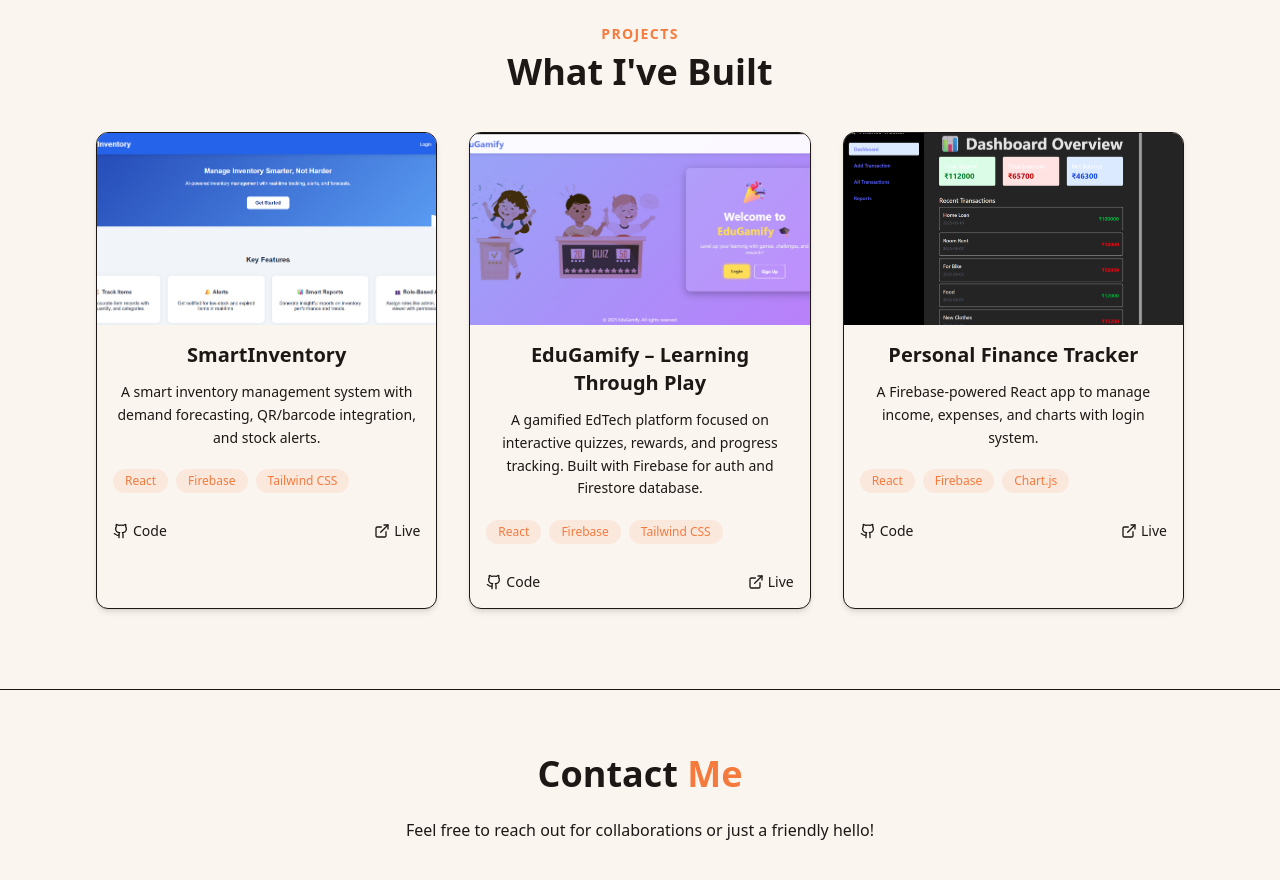
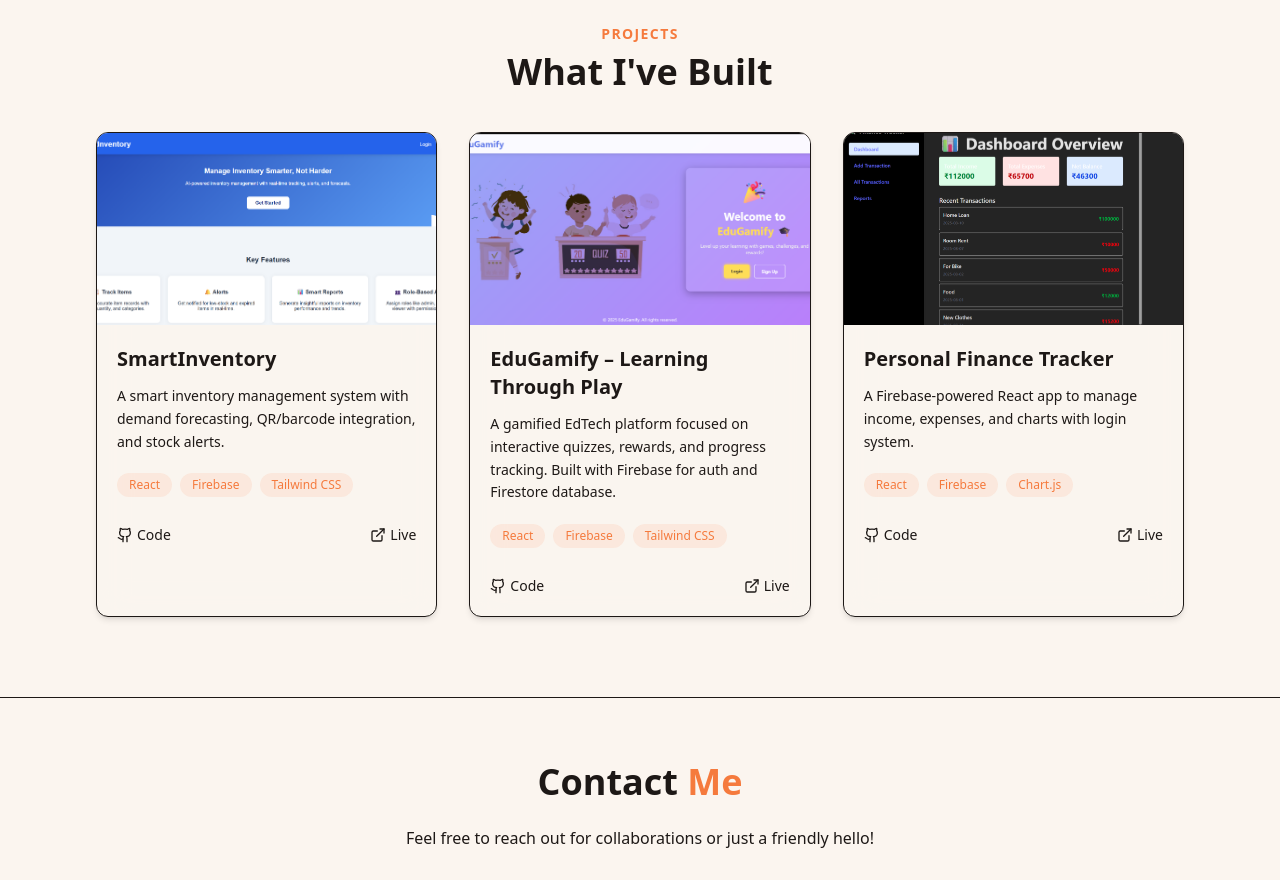
Before and after one commit to RCThakur/My-Portfolio, a React (Vite) app: page / in a window 1280 px wide. Shown: the part 2180-3060 px from the top of the page. Built offline with nearby package versions, Linux system fonts and the light colour scheme.

Commit message:
Updated(projects): cinematic project cards with image zoom overlay

```diff
--- a/src/components/Projects.jsx
+++ b/src/components/Projects.jsx
@@ -3,8 +3,20 @@ import { projects } from "../lib/projectData";
 import { motion } from "framer-motion";
 import { ExternalLink, Github } from "lucide-react";
 
+export const Projects = () => {
+  const containerVariants = {
+    hidden: { opacity: 0 },
+    visible: {
+      opacity: 1,
+      transition: { staggerChildren: 0.15 },
+    },
+  };
 
-export const Projects = () => {
+  const cardVariants = {
+    hidden: { opacity: 0, y: 40 },
+    visible: { opacity: 1, y: 0, transition: { duration: 0.6, ease: "easeOut" } },
+  };
+
   return (
     <section
       id="projects"
@@ -24,27 +36,31 @@ export const Projects = () => {
         {/* Projects Grid */}
         <motion.div
           className="grid grid-cols-1 sm:grid-cols-2 lg:grid-cols-3 gap-8"
-          initial={{ opacity: 0, y: 50 }}
-          whileInView={{ opacity: 1, y: 0 }}
+          variants={containerVariants}
+          initial="hidden"
+          whileInView="visible"
           viewport={{ once: true }}
-          transition={{ duration: 0.6 }}
         >
           {projects.map((project, index) => (
             <motion.div
               key={index}
-              whileHover={{ scale: 1.03 }}
-              className="bg-background border border-border rounded-xl overflow-hidden shadow-md hover:shadow-xl transition-all"
+              variants={cardVariants}
+              whileHover={{ scale: 1.03, rotate: 0.3 }}
+              className="relative bg-background/80 border border-border backdrop-blur-lg rounded-xl overflow-hidden shadow-md hover:shadow-xl transition-all group"
             >
               {/* Project Image */}
-              <img
-                src={project.image}
-                alt={project.title}
-                className="w-full h-48 object-cover"
-              />
+              <div className="relative overflow-hidden">
+                <img
+                  src={project.image}
+                  alt={project.title}
+                  className="w-full h-48 object-cover transition-transform duration-500 group-hover:scale-110"
+                />
+                <div className="absolute inset-0 bg-gradient-to-t from-black/40 via-transparent to-transparent opacity-0 group-hover:opacity-100 transition-opacity duration-300"></div>
+              </div>
 
               {/* Project Content */}
-              <div className="p-4 flex flex-col gap-3">
-                <h3 className="text-xl font-semibold text-foreground">
+              <div className="p-5 flex flex-col gap-3 text-left">
+                <h3 className="text-xl font-semibold text-foreground group-hover:text-primary transition-colors">
                   {project.title}
                 </h3>
                 <p className="text-sm text-muted-foreground leading-relaxed">
@@ -54,12 +70,13 @@ export const Projects = () => {
                 {/* Tech Stack */}
                 <div className="flex flex-wrap gap-2 text-xs mt-2">
                   {project.tech.map((tech, i) => (
-                    <span
+                    <motion.span
                       key={i}
+                      whileHover={{ scale: 1.1 }}
                       className="px-3 py-1 rounded-full bg-primary/10 text-primary hover:bg-primary/20 transition-all duration-200"
                     >
                       {tech}
-                    </span>
+                    </motion.span>
                   ))}
                 </div>
 
```
